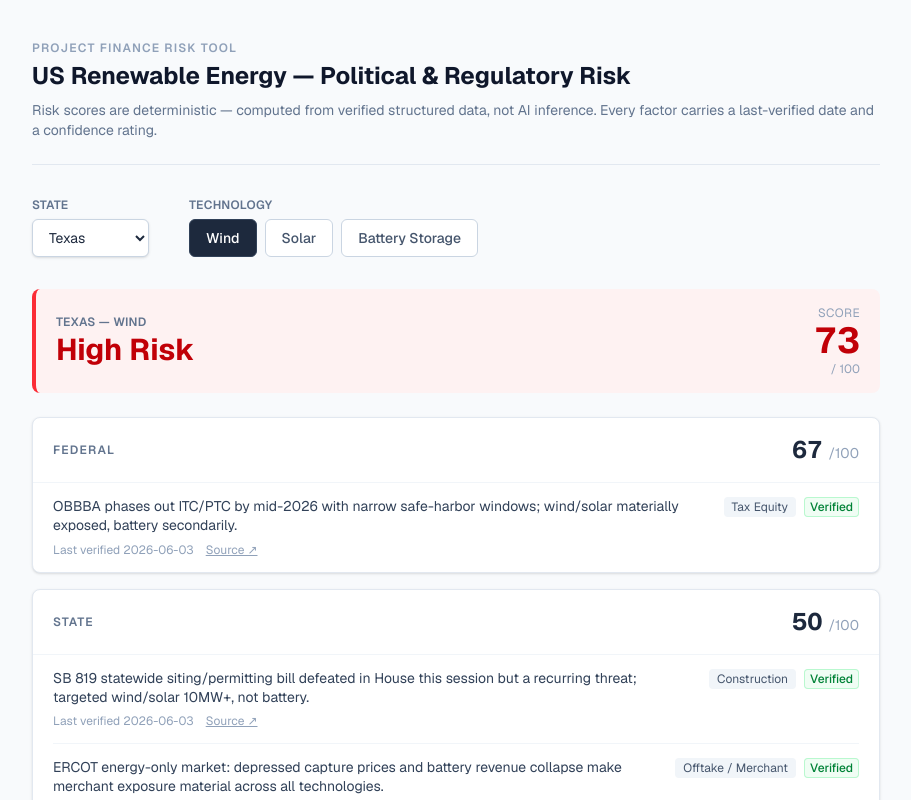
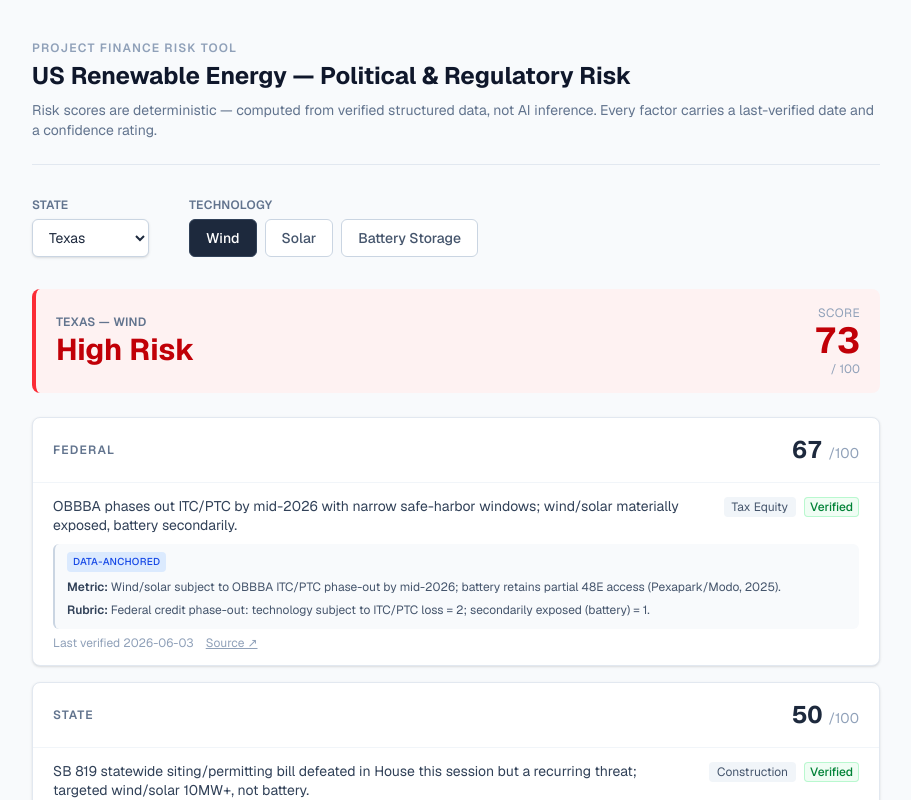
Before and after one commit to TheoMolinoff/political-risk-finder-pf, a Next.js app: page / in a window 1280 px wide. Both pictures are taken after a click on the button "Wind". Shown: the top 800 px of the page, without its empty margins (184-1095 px from the left). Built offline with nearby package versions, Linux system fonts and the light colour scheme.

Commit message:
Add data-anchoring basis panel (metric/rubric/basis) to factor cards

```diff
--- a/src/components/FactorRow.tsx
+++ b/src/components/FactorRow.tsx
@@ -8,6 +8,11 @@ const CAPITAL_IMPACT_LABELS: Record<string, string> = {
   offtake_merchant: 'Offtake / Merchant',
 };
 
+const BASIS_LABELS: Record<string, string> = {
+  'data-anchored': 'Data-anchored',
+  qualitative: 'Qualitative judgment',
+};
+
 interface FactorRowProps {
   factor: RiskFactor;
   tech: Technology;
@@ -16,6 +21,7 @@ interface FactorRowProps {
 export function FactorRow({ factor, tech }: FactorRowProps) {
   const severity = factor.severity[tech];
   const isResolved = severity === 0;
+  const hasBasis = factor.metric || factor.rubric || factor.basis;
 
   return (
     <div className={`py-3.5 ${isResolved ? 'opacity-55' : ''}`}>
@@ -28,6 +34,35 @@ export function FactorRow({ factor, tech }: FactorRowProps) {
           <ConfidenceBadge confidence={factor.confidence} />
         </div>
       </div>
+
+      {hasBasis && (
+        <div className="mt-2 rounded-md border-l-2 border-slate-300 bg-slate-50 px-3 py-2 text-xs leading-relaxed text-slate-600">
+          {factor.basis && (
+            <span
+              className={`mb-1 inline-block rounded px-1.5 py-0.5 text-[10px] font-medium uppercase tracking-wide ${
+                factor.basis === 'data-anchored'
+                  ? 'bg-blue-100 text-blue-700'
+                  : 'bg-amber-100 text-amber-700'
+              }`}
+            >
+              {BASIS_LABELS[factor.basis]}
+            </span>
+          )}
+          {factor.metric && (
+            <p className="mt-0.5">
+              <span className="font-semibold text-slate-700">Metric: </span>
+              {factor.metric}
+            </p>
+          )}
+          {factor.rubric && (
+            <p className="mt-1">
+              <span className="font-semibold text-slate-700">Rubric: </span>
+              {factor.rubric}
+            </p>
+          )}
+        </div>
+      )}
+
       <div className="mt-1.5 flex items-center gap-3 text-xs text-slate-400">
         <span>Last verified {factor.lastVerified}</span>
         {factor.sourceUrl && (
```
